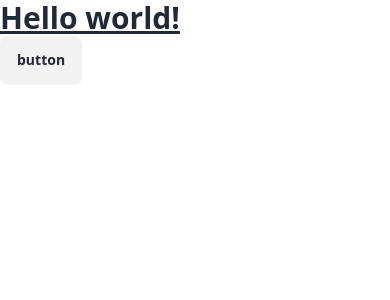
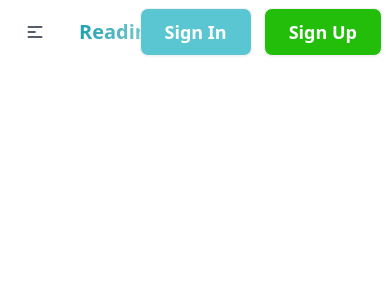
Before and after one commit to arafatrahman41/reading-realm-a8-website, a React (Vite) app: page / in a window 390 px wide. Shown: the top 300 px of the page. Built offline with nearby package versions, Linux system fonts and the light colour scheme.

Commit message:
add a responsive navbar now need to be add functionality

```diff
--- a/src/App.jsx
+++ b/src/App.jsx
@@ -1,14 +1,11 @@
 import './App.css'
+import Nav from './components/Nav'
 
 function App() {
 
   return (
     <>
-
-      <h1 className="text-3xl font-bold underline">
-      Hello world!
-    </h1>
-     <button className='btn'>button</button>
+      <Nav/>
     </>
   )
 }
--- /dev/null
+++ b/src/components/Nav.jsx
@@ -0,0 +1,57 @@
+const Nav = () => {
+  const links = (
+    <>
+      <li>
+        <a>Home</a>
+      </li>
+      <li>
+        <a>Listed Books</a>
+      </li>
+      <li>
+        <a>Pages to Read</a>
+      </li>
+    </>
+  );
+  return (
+    <div className="navbar bg-base-100 container mx-auto">
+      <div className="navbar-start">
+        <div className="dropdown">
+          <div tabIndex={0} role="button" className="btn btn-ghost lg:hidden">
+            <svg
+              xmlns="http://www.w3.org/2000/svg"
+              className="h-5 w-5"
+              fill="none"
+              viewBox="0 0 24 24"
+              stroke="currentColor"
+            >
+              <path
+                strokeLinecap="round"
+                strokeLinejoin="round"
+                strokeWidth="2"
+                d="M4 6h16M4 12h8m-8 6h16"
+              />
+            </svg>
+          </div>
+          <ul
+            tabIndex={0}
+            className="menu menu-sm dropdown-content mt-3 z-[1] p-2 shadow bg-base-100 rounded-box w-52"
+          >
+            {links}
+          </ul>
+        </div>
+        <a className="btn btn-ghost text-xl gap-0 md:text-3xl lg:text-4xl font-black bg-gradient-to-r from-[#0897a7] bg-clip-text text-transparent">Reading<span className=" bg-gradient-to-r from-transparent to-[#6bf756] bg-clip-text text-transparent">Realm</span></a>
+      </div>
+      <div className="navbar-center hidden lg:flex">
+        <ul className="menu menu-horizontal px-1">
+          {links}
+        </ul>
+      </div>
+      <div className="navbar-end gap-3">
+        <a className="btn text-white bg-[#59C6D2] px-6 text-lg">Sign In</a>
+        <a className="btn text-white bg-[#23BE0A] px-6 text-lg">Sign Up</a>
+      </div>
+    </div>
+  );
+};
+
+export default Nav;
```
